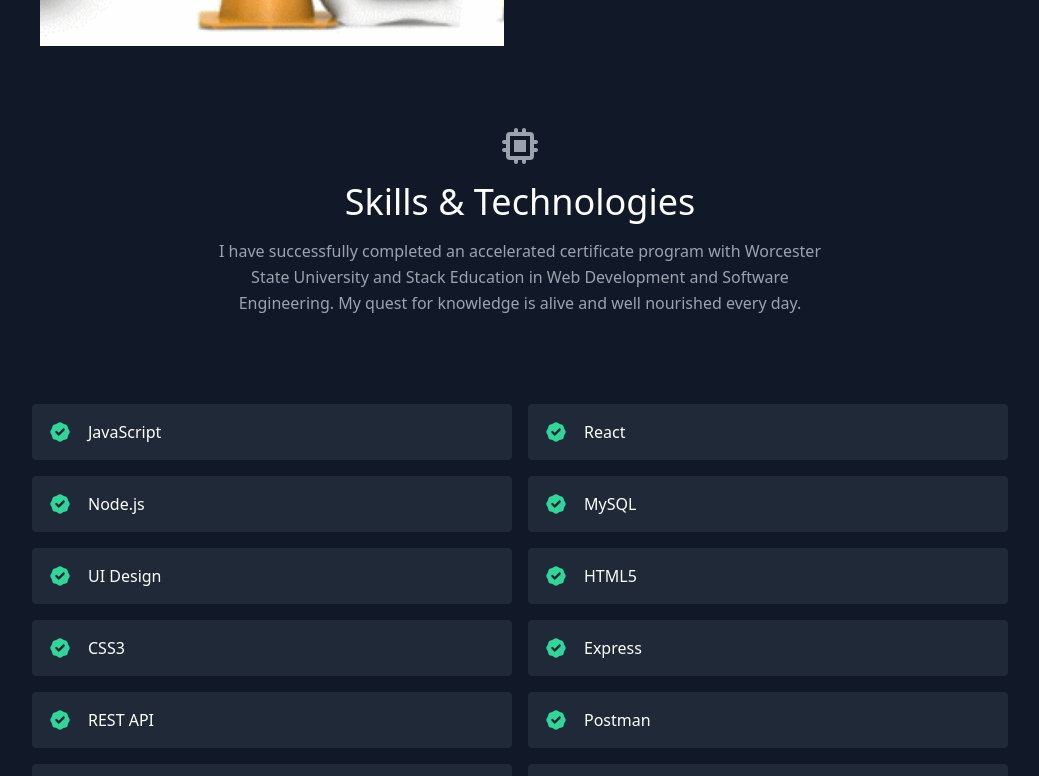
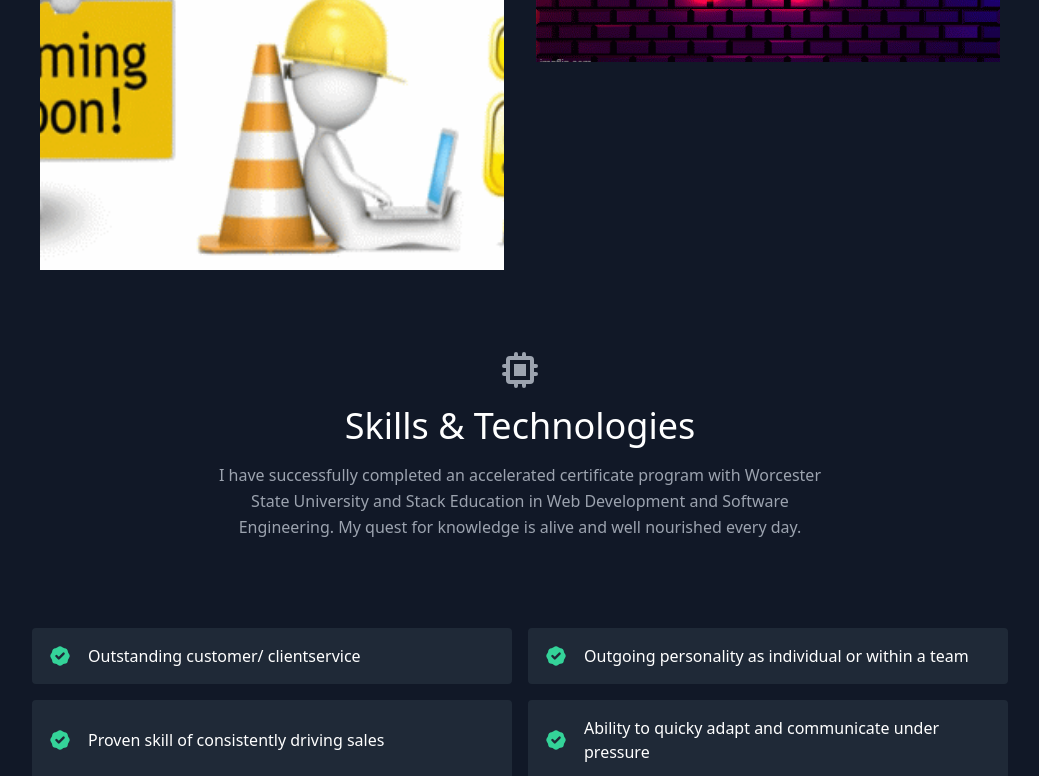
Before and after one commit to carryegaulin31/Final-React-Portfolio, a React (Create React App) app in the folder my-portfolio/: page / in a window 1280 px wide. Shown: the part 2000-2776 px from the top of the page, without its empty margins (120-1159 px from the left). Built offline with nearby package versions, Linux system fonts and the light colour scheme.

Commit message:
switching roles

```diff
--- a/my-portfolio/src/components/About.js
+++ b/my-portfolio/src/components/About.js
@@ -7,10 +7,10 @@ export default function About() {
             <div className="lg:flex-grow md:w-1/2 lg:pr-24 md:pr-16 flex flex-col md:items-start md:text-left mb-16 md:mb-0 items-center text-center">
               <h1 className="title-font sm:text-4xl text-3xl mb-4 font-medium text-white">
               Hello and welcome! I'm Carrye.
-                <br className="hidden lg:inline-block" /> I love to build apps and I try to learn something every day.
+                <br className="hidden lg:inline-block" /> I love sales, meeting to new people, building apps. I try to learn something exciting and new every day that will add value to my personal or professional life.
               </h1>
               <p className="mb-8 leading-relaxed">
-               Let me start off by introducing myself. My name is Carrye Gaulin and I am originally from Bangor, Maine. Don't let that fool you! I have ventured to farther off places. I have spent time living in various locations which include The U.S. Virgin Islands, the Florida Keys and the beaches of North Carolina. I love traveling to new places on exciting adventures. I love the sun, sand and any kind of fishing. Sounds nothing like sitting in front of a computer and creating does it? I have been interested in computers and what they can do since the first time I used one. From highschool I worked very hard to get into a computer science program at the University of Maine in Orono. Circumstances beyond my control abruptly removed me from that path. Full circle 20 years later I have returned, this time however, with a successful knack for sales coupled with an adult perspective and the same passion and curiosity for the pursuit of knowledge in the computer science field. The road is challenging but how much sweeter victory is after a good challenge.
+               Let me start off by introducing myself. My name is Carrye Gaulin and I am originally from Bangor, Maine. Don't let that fool you! I have ventured to farther off places. I have spent time living in various locations which include The U.S. Virgin Islands, the Florida Keys and the beaches of North Carolina. I love traveling to new places on exciting adventures. I love the sun, sand and any kind of fishing. Sounds nothing like sitting in front of a computer and creating does it? I have been interested in computers and what they can do since the first time I used one. From highschool I worked very hard to get into a computer science program at the University of Maine in Orono. Circumstances beyond my control abruptly removed me from that path and thrust me into the open arms of the hospitality industry. It is there that I mastered the art of talking to people from all walks of life and how to provide them with exactly what they are looking for. Full circle 20 years later I have returned, this time however, with a successful knack for sales coupled with an adult perspective and the same passion and curiosity for the pursuit of knowledge in the computer science field. I am hoping for a role that can showcase the wide scope of my skills all while continuing to grow. The road is challenging but how much sweeter victory is after a good challenge.
               </p>
               <div className="flex justify-center">
                 <a
--- a/my-portfolio/src/components/Navbar.js
+++ b/my-portfolio/src/components/Navbar.js
@@ -20,9 +20,6 @@ export default function Navbar() {
               <a href="#testimonials" className="mr-5 hover:text-white">
                 Kind Words
               </a>
-              <a target="blank" href="../../public/CarryeGaulinProfesionalResume.pdf" className="mr-5 hover:text-white">
-                Resume
-              </a>
               <a target="blank" href="https://github.com/carryegaulin31" className="mr-5 hover:text-white">
                 GitHub
               </a>
--- a/my-portfolio/src/data.js
+++ b/my-portfolio/src/data.js
@@ -51,6 +51,10 @@ export const testimonials = [
 ];
 
 export const skills = [
+  "Outstanding customer/ clientservice",
+  "Outgoing personality as individual or within a team",
+  "Proven skill of consistently driving sales",
+  "Ability to quicky adapt and communicate under pressure",
   "JavaScript",
   "React",
   "Node.js",
```
Also changed, not shown: 1 other file (tests, documents, lock files or other folders).
